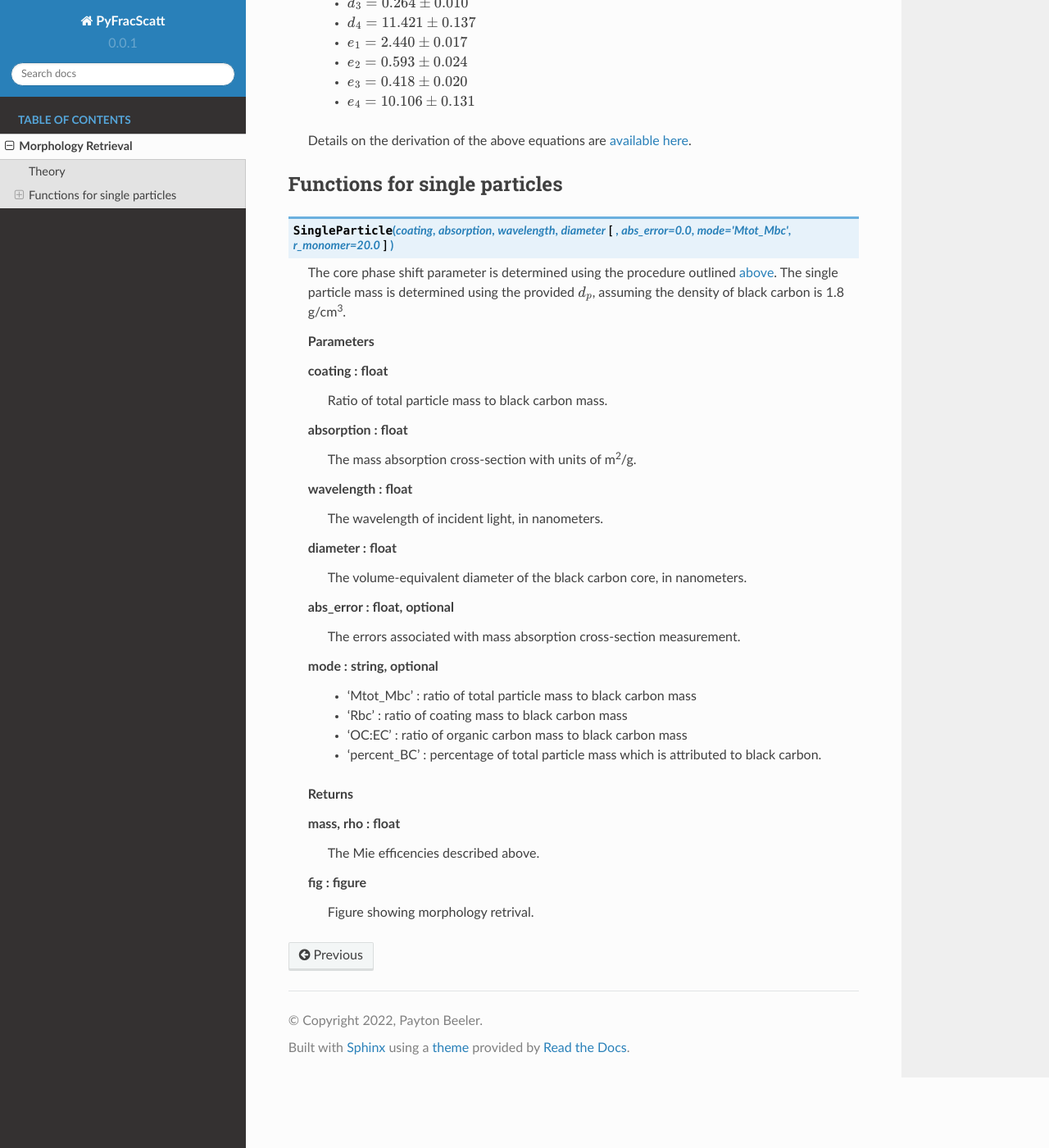
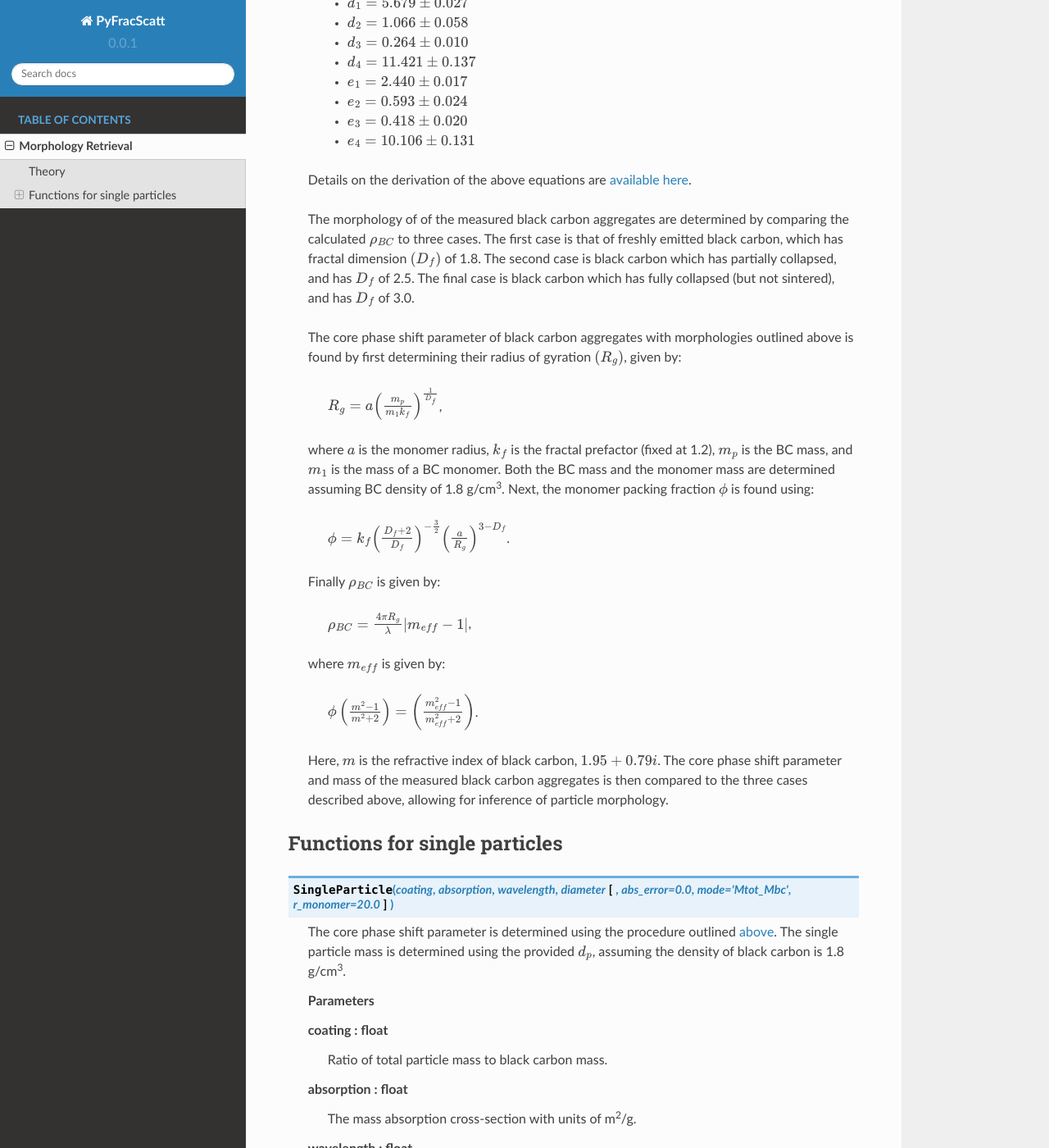
Before and after one commit to beelerpayton/FracScatt, a Sphinx documentation site: the page built from docs/source/functions.rst, in a window 1280 px wide and 1400 px high, scrolled down 986 px. Shown: the whole window at 82% size. Built offline with Sphinx 7.4.7 and the Read the Docs theme 2.0.0, drawn with Linux system fonts in a browser that asks for light colours; pages that are not in the unit, such as notebooks, are missing from menus; some of the changed text lies outside the part shown.

Commit message:
Update functions.rst

```diff
--- a/docs/source/functions.rst
+++ b/docs/source/functions.rst
@@ -6,7 +6,7 @@ Theory
 
    This package computes the core phase shift parameter :math:`{\left(\rho_{BC}\right)}` and infers the morphology of fractal black carbon aggregates using the particle diameter :math:`{\left(d_p\right)}`, mass absorption cross-section :math:`{\left(MAC_{BC}\right)}`, and mixing state :math:`{\left(M_{tot}/M_{BC}\right)}`. First, :math:`{\rho_{BC}}` is constrained by determining whether the measured mass absorption cross-section :math:`{\left(MAC_{BC,measured}\right)}` is significantly less than that given by:
 
-	:math:`{MAC_{BC,predicted}=MAC_0\left (\frac{\lambda}{\lambda_0} \right)^{-AAE}\left[1+\frac{AC^{-B}\Gamma(B+1,C)}{C}-\frac{A\left(\frac{M_{tot}}{M_{BC}}\right)^{B}\left(\frac{M_{tot}}{M_{BC}}\right)^{-B}\Gamma\left(B+1,C\frac{M_{tot}}{M_{BC}}\right)}{C}\right]}`
+	:math:`{MAC_{BC,predicted}=MAC_0\left (\frac{\lambda}{\lambda_0} \right)^{-AAE}\left[1+\frac{AC^{-B}\Gamma(B+1,C)}{C}-\frac{A\left(\frac{M_{tot}}{M_{BC}}\right)^{B}\left(\frac{M_{tot}}{M_{BC}}\right)^{-B}\Gamma\left(B+1,C\frac{M_{tot}}{M_{BC}}\right)}{C}\right]}`.
 
 	- :math:`{A=-1.189\pm0.029}`
 	- :math:`{B=-0.674\pm0.006}`
@@ -16,11 +16,11 @@ Theory
 
    If :math:`{MAC_{BC,measured}}` is within 10% of :math:`{MAC_{BC,predicted}}`, then :math:`{\rho_{BC}}` can be constrained to 0 < :math:`{\rho_{BC}}` < 1, but cannot be exactly calculated. If :math:`{MAC_{BC,measured}}` is less than 90% of :math:`{MAC_{BC,predicted}}`, then :math:`{\rho_{BC}}` is calculated by solving:
 
-	:math:`{MAC_{BC,measured}=MAC_0\left (\frac{\lambda}{\lambda_0} \right)^{-AAE}\left[\frac{D}{E+1}\left(\rho_{BC}^{1-E}-1\right)+\frac{D}{1-2E}\left(\rho_{BC}^{1-2E}-1\right)\right]+MAC_{BC,predicted}}`
+	:math:`{MAC_{BC,measured}=MAC_0\left (\frac{\lambda}{\lambda_0} \right)^{-AAE}\left[\frac{D}{E+1}\left(\rho_{BC}^{1-E}-1\right)+\frac{D}{1-2E}\left(\rho_{BC}^{1-2E}-1\right)\right]+MAC_{BC,predicted}}`.
 
    Where :math:`{D}` and :math:`{E}` are sigmoid functions, given by:
 
-   	:math:`{X=x_1+\frac{x_2-x_1}{1+\text{exp}\left[x_3\left(\rho_{BC}-x_4\right)\right]}}`
+   	:math:`{X=x_1+\frac{x_2-x_1}{1+\text{exp}\left[x_3\left(\rho_{BC}-x_4\right)\right]}}`.
 
    Here :math:`{X}` represents :math:`{D}` or :math:`{E}`, and :math:`{x_{[1,2,3,4]}}` represents :math:`{d_{[1,2,3,4]}}` or :math:`{e_{[1,2,3,4]}}`.
 
@@ -35,6 +35,26 @@ Theory
 
 
    Details on the derivation of the above equations are `available here <https://doi.org/10.1016/j.jqsrt.2017.10.012>`_.
+
+   The morphology of of the measured black carbon aggregates are determined by comparing the calculated :math:`{\rho_{BC}}` to three cases. The first case is that of freshly emitted black carbon, which has fractal dimension :math:`{\left(D_f\right)}` of 1.8. The second case is black carbon which has partially collapsed, and has :math:`{D_f}` of 2.5. The final case is black carbon which has fully collapsed (but not sintered), and has :math:`{D_f}` of 3.0.
+
+   The core phase shift parameter of black carbon aggregates with morphologies outlined above is found by first determining their radius of gyration :math:`{\left(R_g\right)}`, given by:
+
+	:math:`{R_g=a\left(\frac{m_p}{m_1 k_f}\right)^{\frac{1}{D_f}}}`,
+
+   where :math:`{a}` is the monomer radius, :math:`{k_f}` is the fractal prefactor (fixed at 1.2), :math:`{m_p}` is the BC mass, and :math:`{m_1}` is the mass of a BC monomer. Both the BC mass and the monomer mass are determined assuming BC density of 1.8 g/cm\ :sup:`3`. Next, the monomer packing fraction :math:`{\phi}` is found using:
+
+	:math:`{\phi=k_f\left(\frac{D_f+2}{D_f}\right)^{-\frac{3}{2}}\left(\frac{a}{R_g}\right)^{3-D_f}}`.
+
+   Finally :math:`{\rho_{BC}}` is given by:
+
+	:math:`{\rho_{BC}=\frac{4\pi R_g}{\lambda}\left|m_{eff}-1\right|}`,
+
+   where :math:`{m_{eff}}` is given by:
+
+	:math:`{\phi\left(\frac{m^2-1}{m^2+2}\right)=\left(\frac{m_{eff}^2-1}{m_{eff}^2+2}\right)}`.
+
+   Here, :math:`{m}` is the refractive index of black carbon, :math:`{1.95+0.79i}`. The core phase shift parameter and mass of the measured black carbon aggregates is then compared to the three cases described above, allowing for inference of particle morphology.
 
 
 Functions for single particles
@@ -65,6 +85,6 @@ Functions for single particles
    **Returns**
 
    mass, rho : float
-	The Mie efficencies described above.
+	The single particle back carbon mass and core phase shift parameter.
    fig : figure
 	Figure showing morphology retrival.
```
